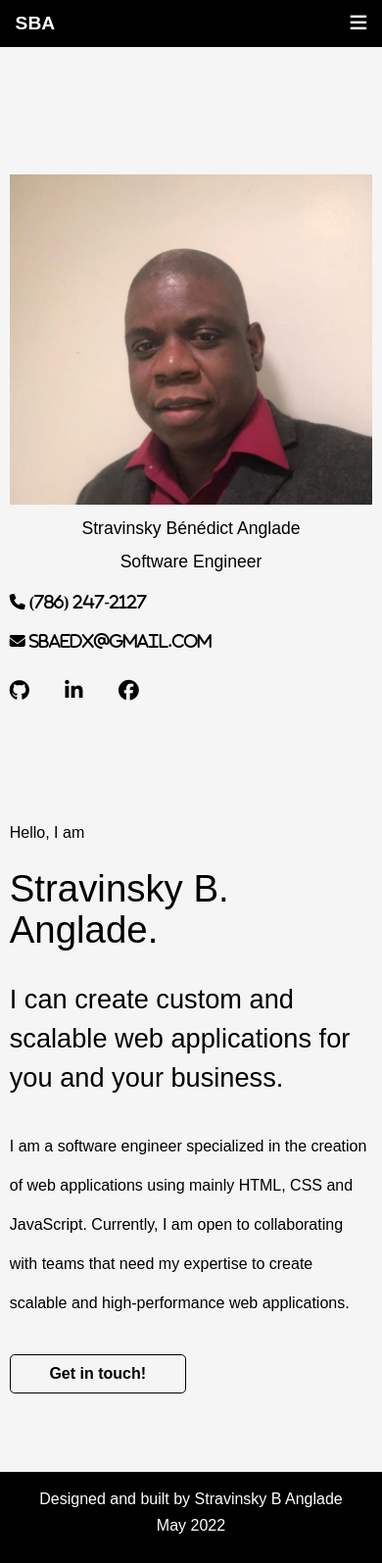
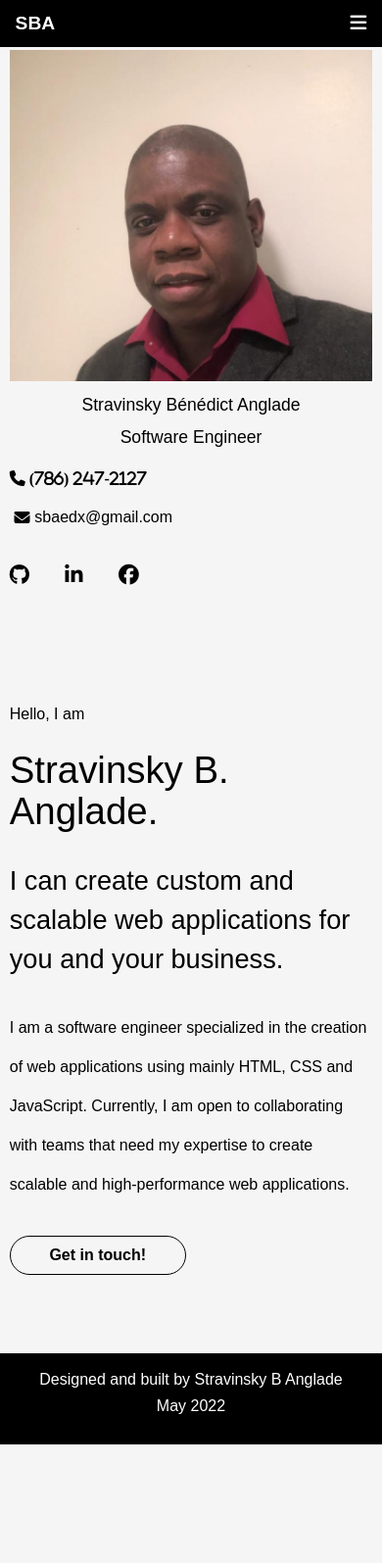
Before and after one commit to vegatch/blog, a website: page index.html in a window 390 px wide. Shown: the whole page at 98% size. After the commit the page ends 1474 px from the top, so only its background shows below. Drawn offline with Linux system fonts and the light colour scheme.

Commit message:
update mobile presentation again

```diff
--- a/css/style.css
+++ b/css/style.css
@@ -480,10 +480,9 @@ form > input{
         font-size: 1.2rem;
 
     }
-    .mobile-container a{
-        color: var(--white);
-    }
-    .mobile-container a{
+
+
+    .mobile-display a{
         text-decoration: none;
         color: var(--white);
         font-weight: bold;
@@ -627,9 +626,12 @@ form > input{
         align-items: center;
     }
     /* Buttons design */
-    .btn-item {
-        background-color: var(--greenyellow);
-        border-radius: .4rem;
+    .mobile-display .btn-item {
+        background-color: var(--white);
+        border-radius: 2rem;
+        width: 92%;
+        margin: auto;
+        height: 1rem;
         display: flex;
         justify-content: center;
         align-items: center;
@@ -658,7 +660,6 @@ form > input{
     }
     .mobile-profile-container{
         display: block;
-        background-color: ;
         color: black;
     }
     .img-container{
@@ -666,7 +667,18 @@ form > input{
         height: 40vh;
         /* background-color: #adff2f; */
         margin-bottom: 1rem;
+        padding-top: .1rem;
+
     }
+
+    .mobile-email{
+        display: flex;
+        align-items: center;
+    }
+    .mobile-email a{
+        padding-left: .3rem;
+    }
+
     .profile-name {
         /* color: var(--greenyellow); */
         margin-bottom: 1rem;
@@ -701,7 +713,7 @@ form > input{
     .profile-media *{
         margin-right: 1rem;
         color: rgb(1, 1, 80);
-        margin-bottom: .2rem;
+        margin-bottom: 0rem;
 
     }
     .profile-name p{
@@ -715,6 +727,20 @@ form > input{
         font-size: 1.7rem;
     }
 
+        .big-btn,
+        .btn-submit {
+            width: 20vw;
+            /* min-width: 00px;  */
+            max-width: 180px;
+            background-color: transparent;
+            height: 40px;
+            margin-top: 2rem;
+            border: 1px solid var(--black);
+            font-size: 1rem;
+            border-radius: 2rem;
+            text-decoration: none;
+            color: #000000;
+        }
     .my-info-container p{
         line-height: 1.5rem;
         margin-top: 1rem;
--- a/main.js
+++ b/main.js
@@ -75,7 +75,6 @@ let mobileNav = document.createElement("div")
             <li class="nav-item"><a href="./index.html">Home</a></li>
             <li class="nav-item"><a href="./about.html">About</a></li>
             <li class="nav-item"><a href="./work.html">Work</a></li>
-            // <li class="nav-item"><a class="s-inte" onclick="return false" href="./work.html">Work</a></li>
             <li class="nav-item"><a onClick="onOff()"  href="./contact.html">Contact</a></li>
             <li class="nav-item btn-item"><a href="./resume.html">Resume</a></li>
         </ul>
@@ -102,7 +101,10 @@ mobileAsideProfile.innerHTML =`
                 </div>
                 <div class="profile-contact">
                     <a href="tel:+1-786-247-2127"><i class="fa-solid fa-phone"> (786) 247-2127</i></a>
-                    <a  href="mailto:email@example.com"><i class="fa-solid fa-envelope" > sbaedx@gmail.com</i></a>
+                    <div class="mobile-email">
+                        <a  href="mailto:email@example.com"><i class="fa-solid fa-envelope" ></i></a>
+                        <a> sbaedx@gmail.com</a>
+                    </div>
                 </div>
                 <div class="profile-media">
                     <a href="https://github.com/vegatch"><i class="fa-brands fa-github"></i></a>
```
